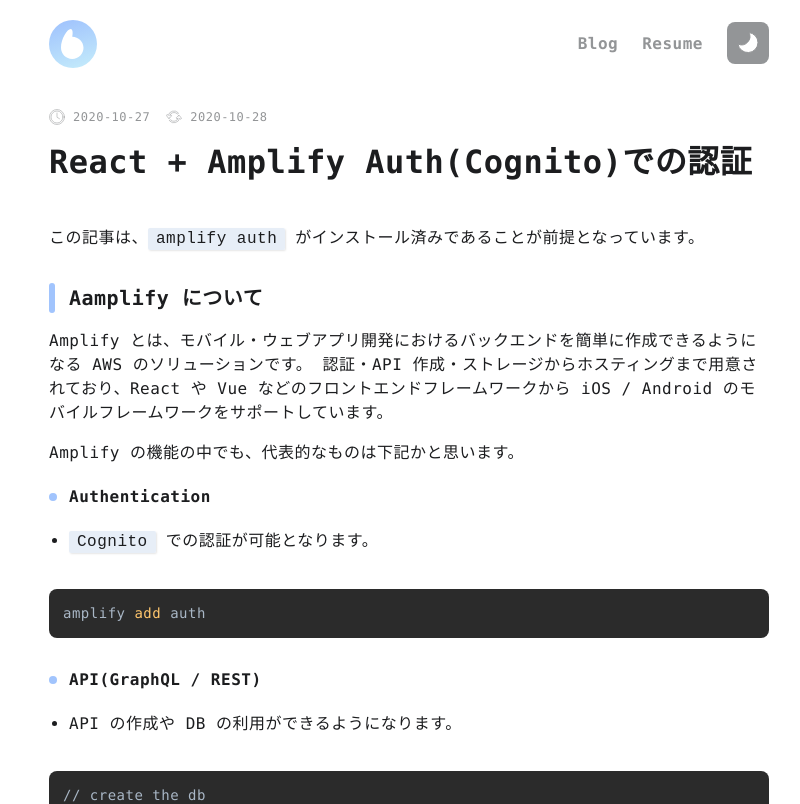
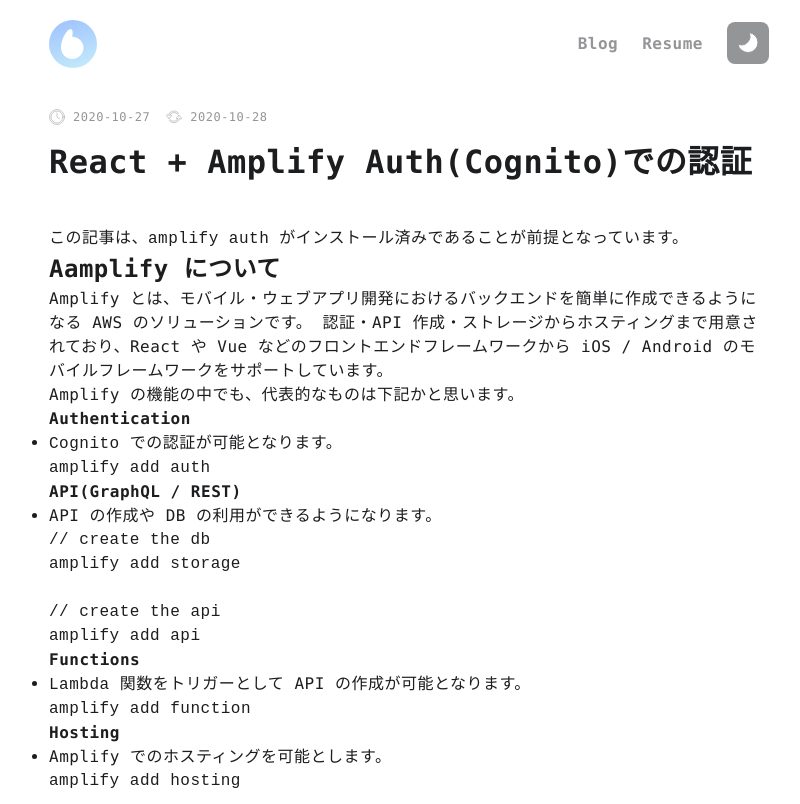
Before and after one commit to Yuta07/asibi, a Next.js app: page /amplify-authclass in a window 1280 px wide. Shown: the top 804 px of the page, without its empty margins (231-1031 px from the left). Built offline with nearby package versions, Linux system fonts and the light colour scheme.

Commit message:
chore: react-markdown latest

```diff
--- a/package.json
+++ b/package.json
@@ -33,10 +33,10 @@
     "react": "^17.0.2",
     "react-dom": "^17.0.2",
     "react-lazyload": "^3.2.0",
-    "react-markdown": "^4.3.1",
+    "react-markdown": "^7.1.0",
     "react-syntax-highlighter": "^15.4.4",
     "react-tweet-embed": "^1.3.1",
-    "remark-gfm": "^2.0.0",
+    "remark-gfm": "^3.0.1",
     "sass": "^1.38.0",
     "serialize-javascript": "^6.0.0"
   },
--- a/pages/[id].tsx
+++ b/pages/[id].tsx
@@ -2,7 +2,7 @@
 import { GetStaticPaths, GetStaticProps, NextPage } from 'next'
 import Image from 'next/image'
 import { BlogJsonLd, NextSeo } from 'next-seo'
-import ReactMarkdown from 'react-markdown/with-html'
+import ReactMarkdown from 'react-markdown'
 import { Share } from '@components/common/Share'
 import { BlockCode } from '@components/markdown/BlockCode'
 import { Blockquote } from '@components/markdown/Blockquote'
@@ -66,6 +66,7 @@
 
 	const MarkdownImage = ({ ...props }) => {
 		const { alt, src } = props
+
 		return <Img alt={alt} src={src} />
 	}
 
@@ -75,10 +76,6 @@
 
 	const MarkdownLink: VFC<{ children: ReactNode; href: string }> = ({ children, ...props }) => {
 		const { href } = props
-
-		// if (href.startsWith('https://twitter.com/')) {
-		// 	return <TwitterCard url={href} />
-		// }
 
 		return <Link href={href}>{children}</Link>
 	}
@@ -170,12 +167,12 @@
 			<h1 className={styles.title}>{postData.data.title}</h1>
 			<main className={styles.main}>
 				<ReactMarkdown
-					escapeHtml={false}
-					source={postData.content}
+					skipHtml={false}
+					children={postData.content} // eslint-disable-line react/no-children-prop
 					unwrapDisallowed={true}
-					renderers={{
+					components={{
 						blockquote: MarkdownBlockquote,
-						code: CodeBlock,
+						// code: CodeBlock,
 						delete: MarkdownDelete,
 						heading: MarkdownHeading,
 						image: MarkdownImage,
```
Also changed, not shown: 1 other file (tests, documents, lock files or other folders).
